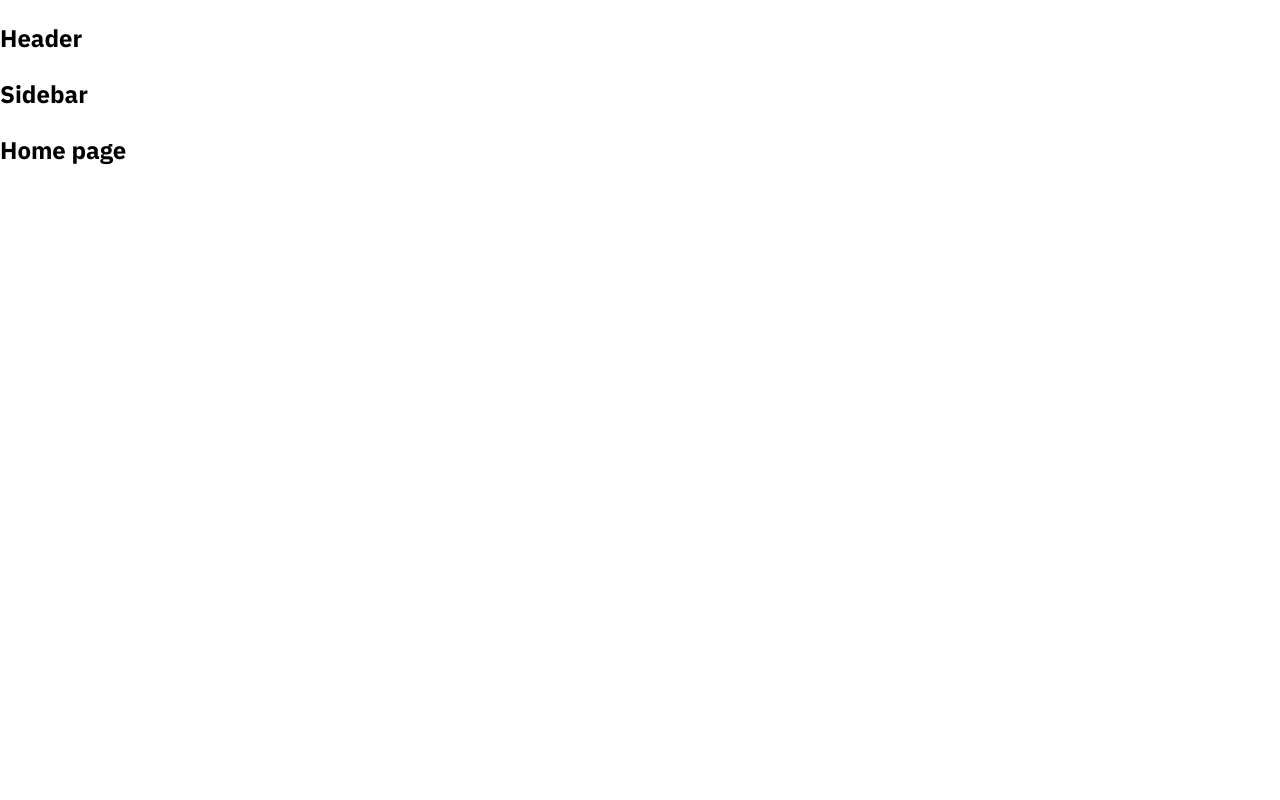
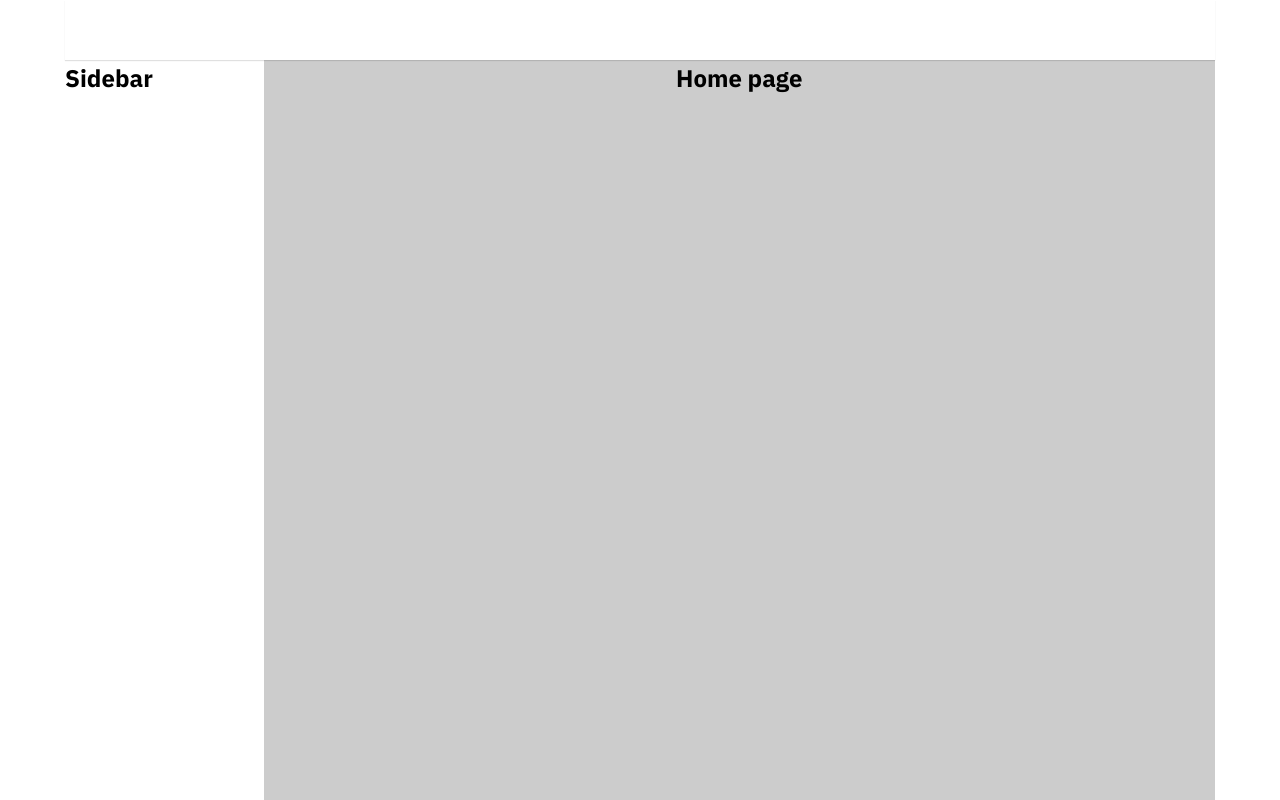
Before and after one commit to tungbingbong/tiktok-ui, a React (Create React App) app: page / in a window 1280 px wide. Shown: the top 800 px of the page. Built offline with nearby package versions, Linux system fonts and the light colour scheme.

Commit message:
Dựng khung Layout mặc định

```diff
--- a/package.json
+++ b/package.json
@@ -7,6 +7,7 @@
     "@testing-library/jest-dom": "^5.16.5",
     "@testing-library/react": "^13.4.0",
     "@testing-library/user-event": "^13.5.0",
+    "classnames": "^2.3.2",
     "normalize.css": "^8.0.1",
     "react": "^18.2.0",
     "react-dom": "^18.2.0",
--- a/src/components/GlobalStyles/GlobalStyles.scss
+++ b/src/components/GlobalStyles/GlobalStyles.scss
@@ -3,9 +3,15 @@
 
 :root {
     --primary: #fe2c55;
+
+    // Default layout
+    --default-layout-header-height: 60px;
+    --default-layout-width: 1150px;
 }
 
 * {
+    margin: 0;
+    padding: 0;
     box-sizing: border-box;
 }
 
--- /dev/null
+++ b/src/components/Layout/DefaultLayout/DefaultLayout.module.scss
@@ -0,0 +1,27 @@
+.wrapper {
+    display: flex;
+    flex-direction: column;
+    align-items: center;
+}
+
+.container {
+    margin-top: 60px;
+    display: flex;
+    width: var(--default-layout-width);
+    align-self: center;
+    flex: 1 1 auto;
+}
+
+.content {
+    position: relative;
+    width: 100%;
+    min-width: 420px;
+    margin: 0 auto;
+    flex-shrink: 1;
+    display: flex;
+    align-items: center;
+    justify-content: flex-start;
+    flex-direction: column;
+    height: 1000px;
+    background-color: #ccc;
+}
--- /dev/null
+++ b/src/components/Layout/DefaultLayout/Sidebar/Sidebar.module.scss
@@ -0,0 +1,4 @@
+.wrapper {
+    width: 240px;
+    position: relative;
+}
--- a/src/components/Layout/DefaultLayout/Sidebar/index.js
+++ b/src/components/Layout/DefaultLayout/Sidebar/index.js
@@ -1,5 +1,13 @@
+import classNames from 'classnames/bind';
+import styles from './Sidebar.module.scss';
+
+const cx = classNames.bind(styles);
+
 function Sidebar() {
-    return <h2>Sidebar</h2>;
+    return (
+        <aside className={cx('wrapper')}>
+            <h2>Sidebar</h2>
+        </aside>
+    );
 }
-
 export default Sidebar;
--- a/src/components/Layout/DefaultLayout/index.js
+++ b/src/components/Layout/DefaultLayout/index.js
@@ -1,13 +1,17 @@
+import classNames from 'classnames/bind';
 import Header from '~/components/Layout/components/Header';
+import styles from './DefaultLayout.module.scss';
 import Sidebar from './Sidebar';
+
+const cx = classNames.bind(styles);
 
 function DefaultLayout({ children }) {
     return (
-        <div>
+        <div className={cx('wrapper')}>
             <Header />
-            <div className="container">
+            <div className={cx('container')}>
                 <Sidebar />
-                <div className="content">{children}</div>
+                <div className={cx('content')}>{children}</div>
             </div>
         </div>
     );
--- a/src/components/Layout/HeaderOnly/index.js
+++ b/src/components/Layout/HeaderOnly/index.js
@@ -1,6 +1,6 @@
 import Header from '~/components/Layout/components/Header';
 
-function DefaultLayout({ children }) {
+function HeaderOnly({ children }) {
     return (
         <div>
             <Header />
@@ -11,4 +11,4 @@ function DefaultLayout({ children }) {
     );
 }
 
-export default DefaultLayout;
+export default HeaderOnly;
--- /dev/null
+++ b/src/components/Layout/components/Header/Header.module.scss
@@ -0,0 +1,25 @@
+.wrapper {
+    top: 0;
+    justify-content: center;
+    position: fixed;
+    height: var(--default-layout-header-height, 60px);
+    width: var(--default-layout-width);
+    box-shadow: 0px 1px 1px rgba(0, 0, 0, 0.12);
+    -webkit-box-align: center;
+    -ms-flex-align: center;
+    align-items: center;
+    background: rgba(255, 255, 255, 1);
+    z-index: 1000;
+}
+
+.inner {
+    width: 100%;
+    height: 100%;
+    display: flex;
+    flex-direction: row;
+    align-items: center;
+    -webkit-app-region: drag;
+    max-width: 100%;
+    padding-right: 24px;
+    padding-left: 16px;
+}
--- a/src/components/Layout/components/Header/index.js
+++ b/src/components/Layout/components/Header/index.js
@@ -1,5 +1,14 @@
+import classNames from 'classnames/bind';
+import styles from './Header.module.scss';
+
+const cx = classNames.bind(styles);
+
 function Header() {
-    return <h2>Header</h2>;
+    return (
+        <header className={cx('wrapper')}>
+            <div className={cx('inner')}>{/* {logo} */}</div>
+        </header>
+    );
 }
 
 export default Header;
```
Also changed, not shown: 1 other file (tests, documents, lock files or other folders).
